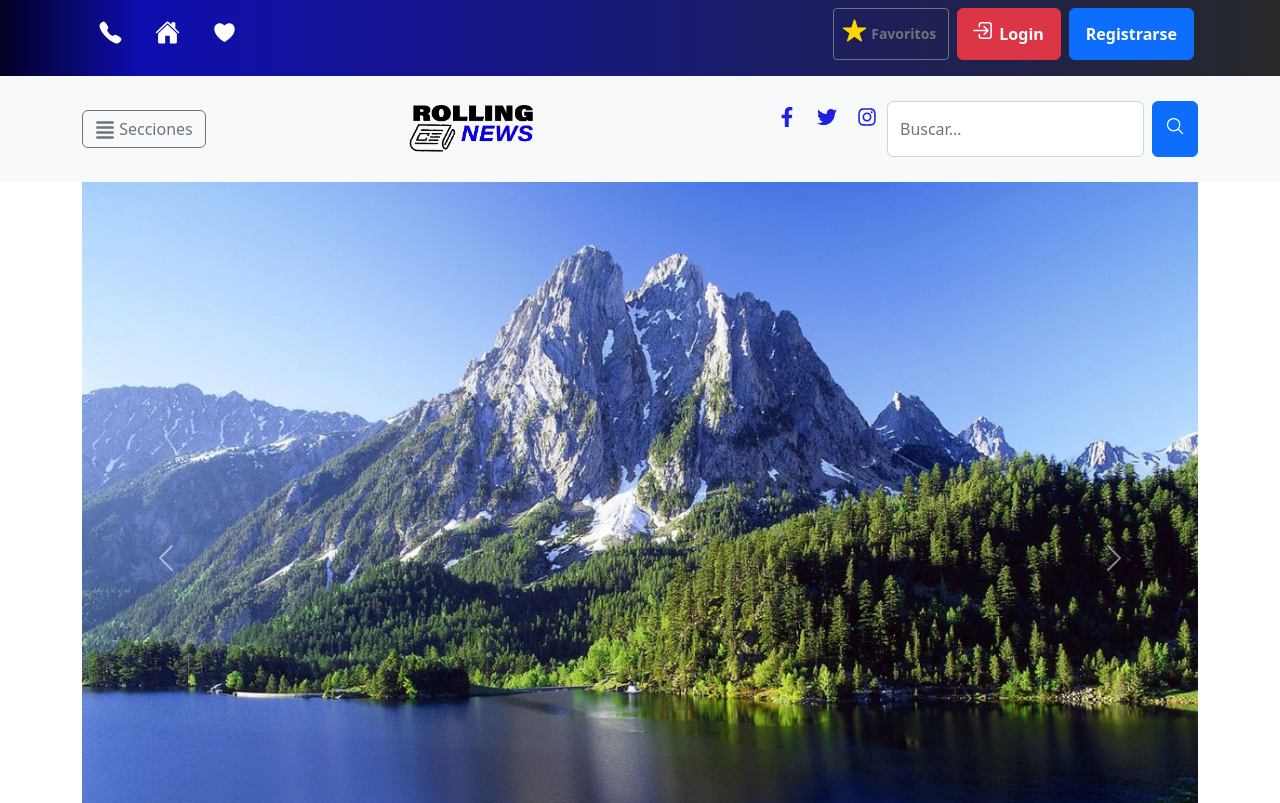
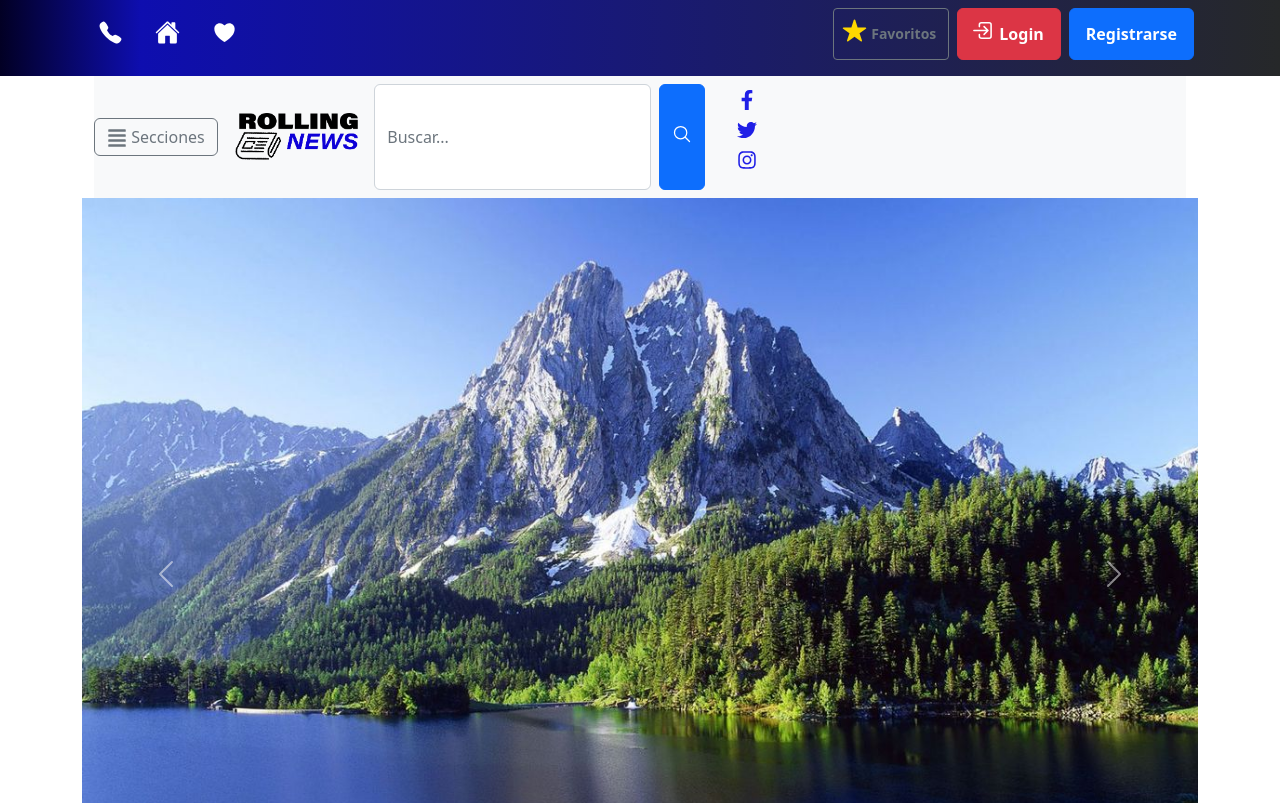
Before and after one commit to nicosalasaraoz/Blog_Noticias, a React (Create React App) app: page / in a window 1280 px wide. Shown: the top 803 px of the page. Built offline with nearby package versions, Linux system fonts and the light colour scheme.

Commit message:
modificando codigo Header

```diff
--- a/src/Components/Desplegable.jsx
+++ b/src/Components/Desplegable.jsx
@@ -35,7 +35,7 @@ const Desplegable = () => {
       <Nav.Link href="/">Home</Nav.Link>
       <Nav.Link eventKey="link-1">Último Momento</Nav.Link>
       <hr></hr>
-      <div className='d-flex justify-content-end' ><Button><FaSort  /></Button></div>
+      <div className='d-flex justify-content-end' ><button  className='bt-sort' ><FaSort  /></button></div>
       <div>
       <Nav.Link eventKey="">Economía</Nav.Link>
       <Nav.Link eventKey="link-3">Deportes</Nav.Link>
--- a/src/Components/Header.jsx
+++ b/src/Components/Header.jsx
@@ -14,8 +14,9 @@ import Desplegable from "./Desplegable";
 const Header = () => {
   return (
     <>
-      <Navbar bg="light" expand="lg" className="d-flex justify-content-start">
-        <Container>
+    <Container  className="d-flex justify-content-around">
+        <div className="container-fluid ">
+        <Navbar bg="light"  className="">
           <Desplegable />
           <Navbar.Brand href="#home">
             <img
@@ -26,8 +27,24 @@ const Header = () => {
             />
           </Navbar.Brand>
           <Nav>
-            <ul className="d-fluid justify-content-around">
-              <li className="d-flex justify-content-center">
+          <div className="ocultar-busqueda">
+              <Form className="d-flex">
+                <Form.Control
+                  type="search"
+                  placeholder="Buscar..."
+                  className="me-2"
+                  aria-label="Search"
+                />
+              <Button>
+                  <div className="icono-busqueda">
+                    <ion-icon
+                      className="icono-busqueda"
+                      name="search-outline"
+                    ></ion-icon>
+                  </div>
+                </Button>
+            <ul>
+              <li className="">
                 <Link to="/error404" className="icono-header text-center">
                   <FaFacebookF />
                 </Link>
@@ -39,28 +56,14 @@ const Header = () => {
                 </Link>
               </li>
             </ul>
-            <div class="d-flex justify-content-center">
-              <Form className="d-flex">
-                <Form.Control
-                  type="search"
-                  placeholder="Buscar..."
-                  className="me-2"
-                  aria-label="Search"
-                />
-                <Button>
-                  <div className="icono-busqueda">
-                    <ion-icon
-                      className="icono-busqueda"
-                      name="search-outline"
-                    ></ion-icon>
-                  </div>
-                </Button>
               </Form>
             </div>
           </Nav>
+          </Navbar>
+        </div>
         </Container>
-      </Navbar>
-      <Container className="fluid h-50">
+<Container>
+      <div className="fluid h-50">
         <Carousel>
           <Carousel.Item interval={1000}>
             <img
@@ -98,6 +101,7 @@ const Header = () => {
             </Carousel.Caption>
           </Carousel.Item>
         </Carousel>
+      </div>
       </Container>
     </>
   );
--- a/src/css/globals.css
+++ b/src/css/globals.css
@@ -144,4 +144,6 @@ winter:FDF0E0;
 }
 .bt-sort{
   font-size: 20px;
+  border: none;
+  background-color: rgb(255, 255, 255);
 }
```
